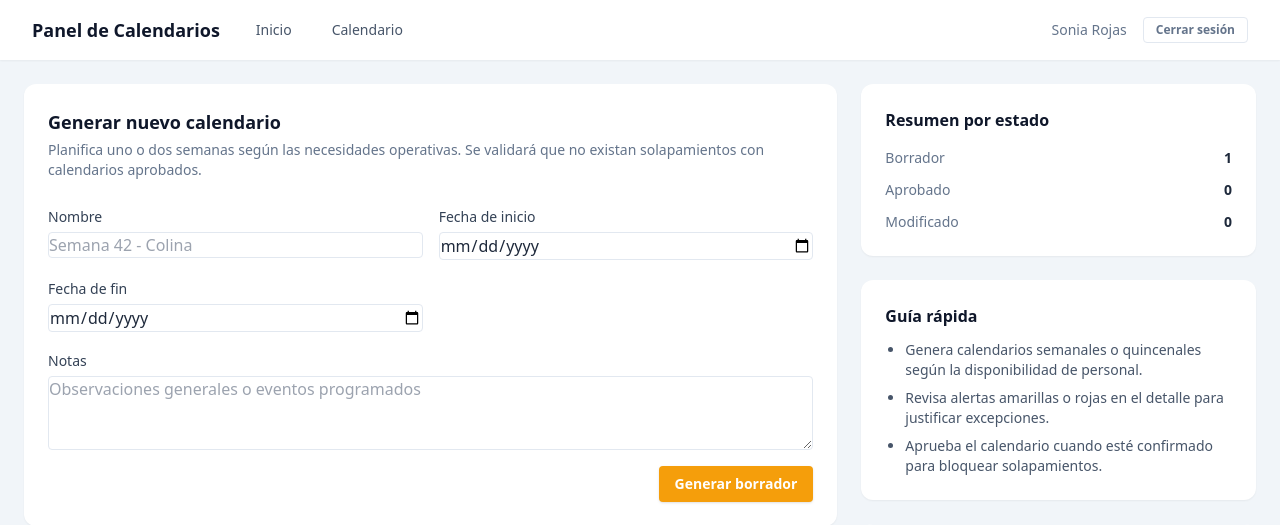
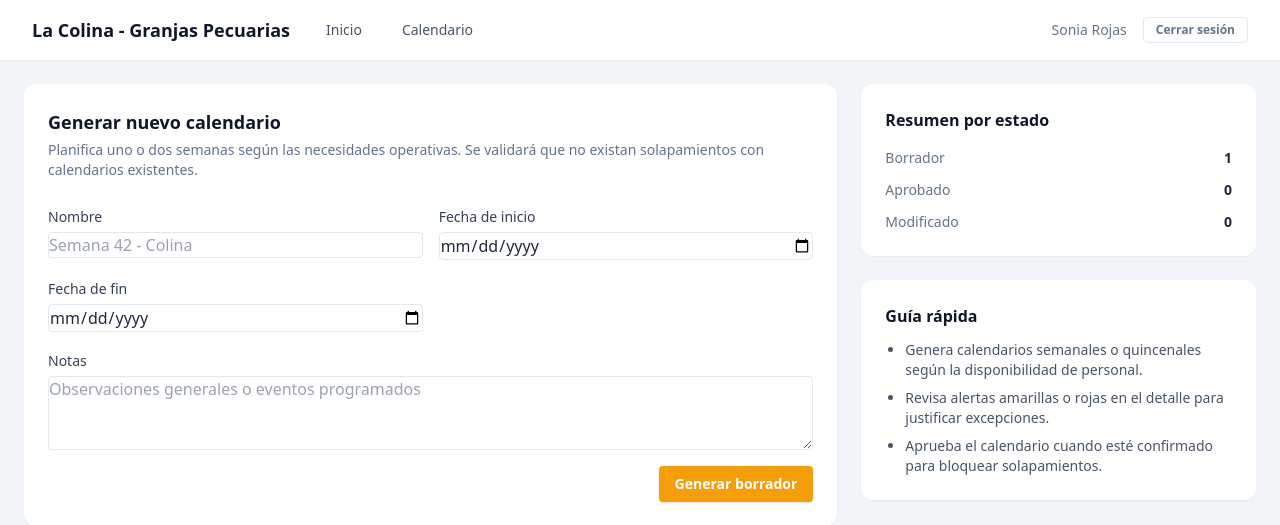
Before and after one commit to jotik23/applacolina, a Django app: page /calendario/ in a window 1280 px wide. Shown: the top 525 px of the page. Run offline with Django 5.2, Linux system fonts and the light colour scheme; a user stored in the database is signed in; data comes from the database, SQL or seed files in the repository; parts of the project's set-up code (start-up, migrations or seed data) failed here and were passed over; some libraries are stand-ins or nearby versions.

Commit message:
Label renaming

```diff
--- a/calendario/templates/calendario/base.html
+++ b/calendario/templates/calendario/base.html
@@ -25,7 +25,7 @@
     <header class="bg-white shadow-sm">
       <div class="mx-auto flex max-w-[1600px] items-center justify-between px-4 py-4 text-sm sm:px-6 lg:px-8">
         <div class="flex items-center gap-6">
-          <a href="{% url 'calendario:dashboard' %}" class="text-lg font-semibold text-slate-900">Panel de Calendarios</a>
+          <a href="{% url 'calendario:dashboard' %}" class="text-lg font-semibold text-slate-900">La Colina - Granjas Pecuarias</a>
           <nav class="hidden items-center gap-4 text-slate-600 md:flex">
             <a href="{% url 'calendario:dashboard' %}" class="rounded px-3 py-1 hover:bg-slate-100">Inicio</a>
             <a href="{% url 'calendario:dashboard' %}#listado" class="rounded px-3 py-1 hover:bg-slate-100">Calendario</a>
--- a/calendario/templates/calendario/dashboard.html
+++ b/calendario/templates/calendario/dashboard.html
@@ -7,7 +7,7 @@
   <section class="col-span-2 space-y-6">
     <div class="rounded-xl bg-white p-6 shadow-sm">
       <h2 class="text-lg font-semibold text-slate-900">Generar nuevo calendario</h2>
-      <p class="mt-1 text-sm text-slate-500">Planifica uno o dos semanas según las necesidades operativas. Se validará que no existan solapamientos con calendarios aprobados.</p>
+      <p class="mt-1 text-sm text-slate-500">Planifica uno o dos semanas según las necesidades operativas. Se validará que no existan solapamientos con calendarios existentes.</p>
 
       <form method="post" class="mt-6 space-y-4">
         {% csrf_token %}
```
